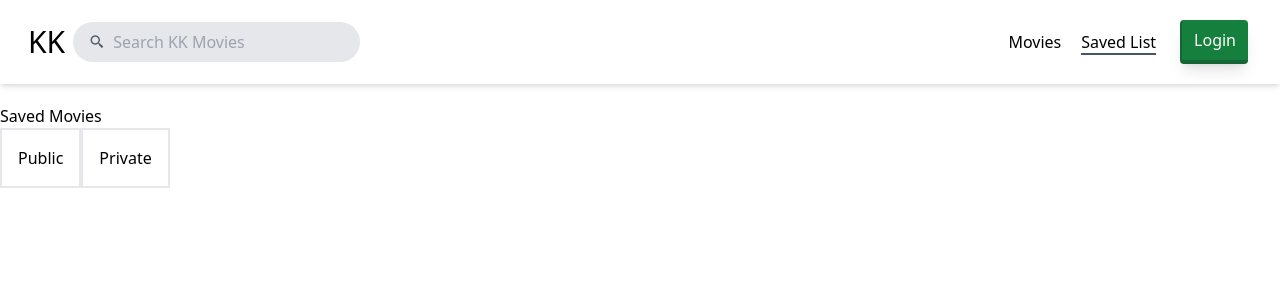
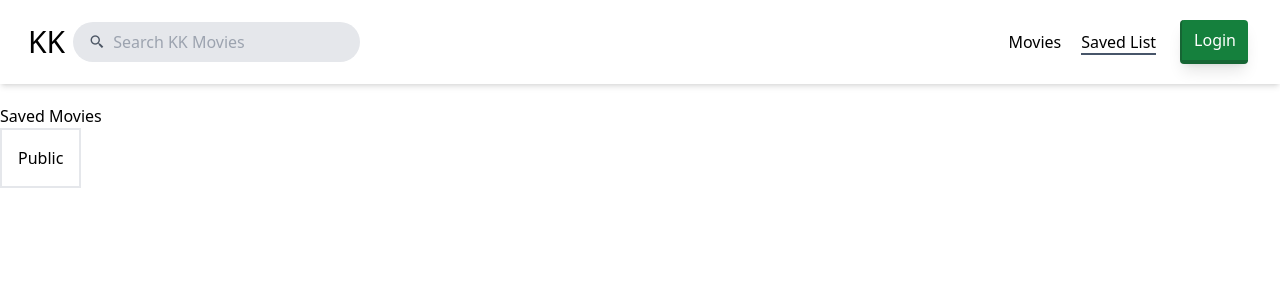
Before and after one commit to Kerubi-5/kk-movies, a React (Create React App) app in the folder client/: page /saved in a window 1280 px wide. Shown: the top 300 px of the page. Built offline with nearby package versions, Linux system fonts and the light colour scheme.

Commit message:
updates getMethod

```diff
--- a/client/src/pages/SavedMovies.jsx
+++ b/client/src/pages/SavedMovies.jsx
@@ -1,11 +1,11 @@
 import { useAuth0 } from "@auth0/auth0-react";
 const SavedMovies = () => {
-  const { getAccessTokenSilently } = useAuth0();
+  const { getAccessTokenSilently, user } = useAuth0();
 
   const publicRoute = async () => {
     const accessToken = await getAccessTokenSilently();
 
-    fetch("http://localhost:5000/saved", {
+    fetch(`http://localhost:5000/saved?email=${user.email}`, {
       method: "GET",
       headers: new Headers({
         "Content-Type": "application/json; charset=UTF-8",
@@ -16,26 +16,6 @@ const SavedMovies = () => {
       .then((resp) => console.log(resp));
   };
 
-  const postRoute = async () => {
-    const accessToken = await getAccessTokenSilently();
-
-    let data = {
-      name: "Sammy",
-    };
-
-    let request = new Request("http://localhost:5000/saved", {
-      method: "POST",
-      body: JSON.stringify(data),
-      headers: new Headers({
-        "Content-Type": "application/json; charset=UTF-8",
-        Authorization: `Bearer ${accessToken}`,
-      }),
-    });
-
-    fetch(request)
-      .then((data) => data.json())
-      .then((resp) => console.log(resp));
-  };
   return (
     <>
       <h1>Saved Movies</h1>
@@ -43,9 +23,6 @@ const SavedMovies = () => {
       <button className="p-4 border-2" onClick={publicRoute}>
         Public
       </button>
-      <button className="p-4 border-2" onClick={postRoute}>
-        Private
-      </button>
     </>
   );
 };
```
Also changed, not shown: 1 other file (tests, documents, lock files or other folders).
